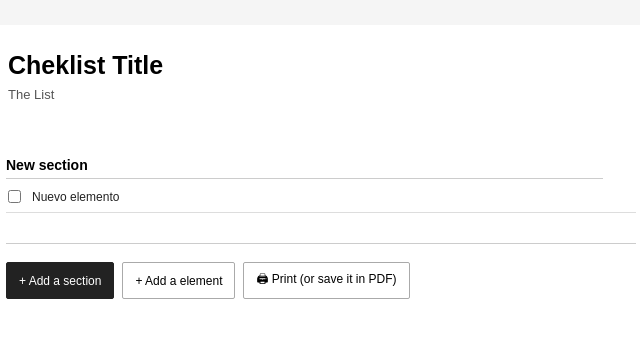
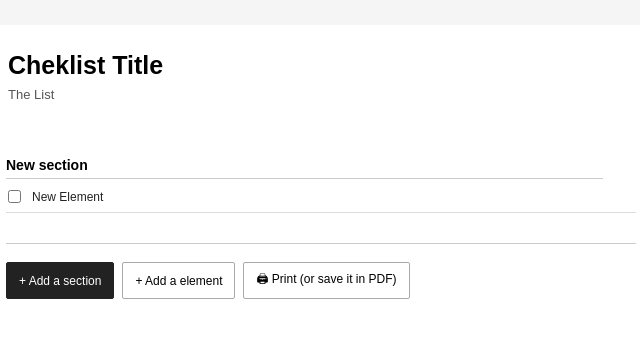
Before and after one commit to byalxdev/ListForge, a plain HTML site: page index.html in a window 1280 px wide. Both pictures are taken after a click on the button "+ Add a element". Shown: the full height of the page, 319-959 px from the left. Drawn offline with Linux system fonts and the light colour scheme.

Commit message:
Translate

```diff
--- a/index.html
+++ b/index.html
@@ -241,7 +241,7 @@ function addItem() {
         <div
             class="item-text"
             contenteditable="true"
-        >Nuevo elemento</div>
+        >New Element</div>
 
         <button
             class="delete"
```
